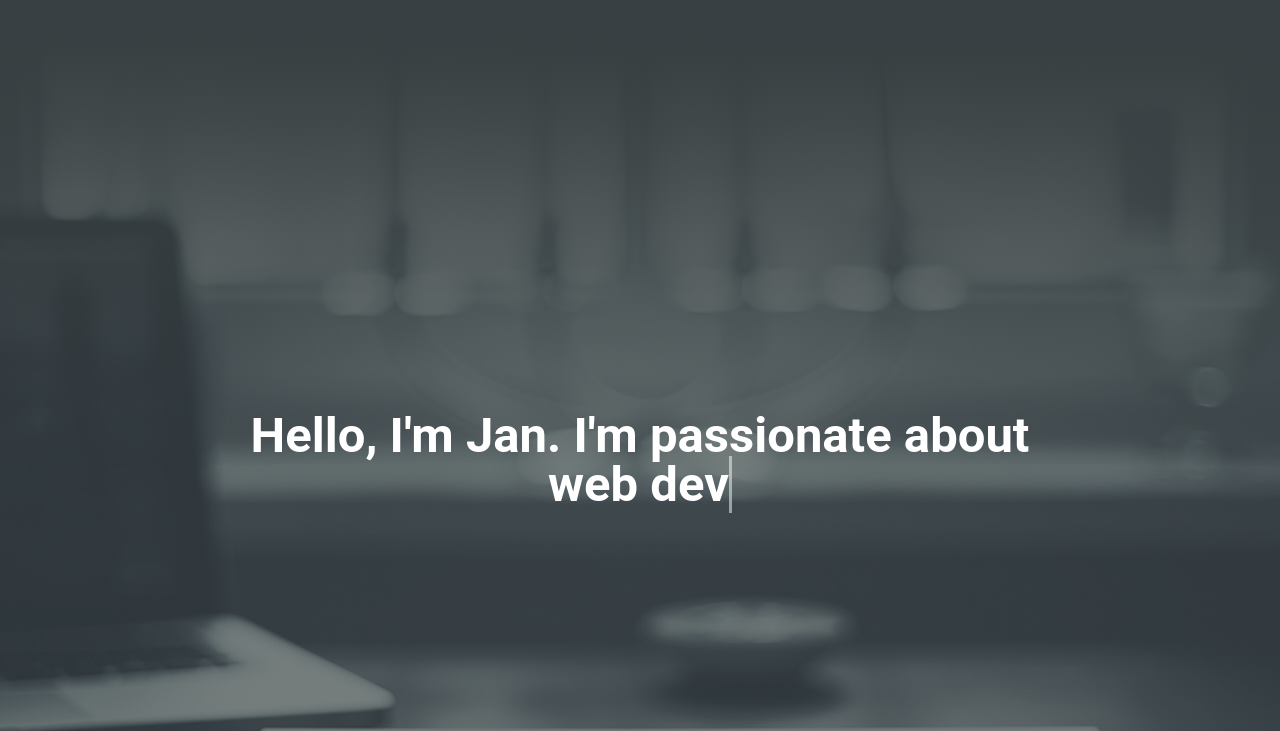
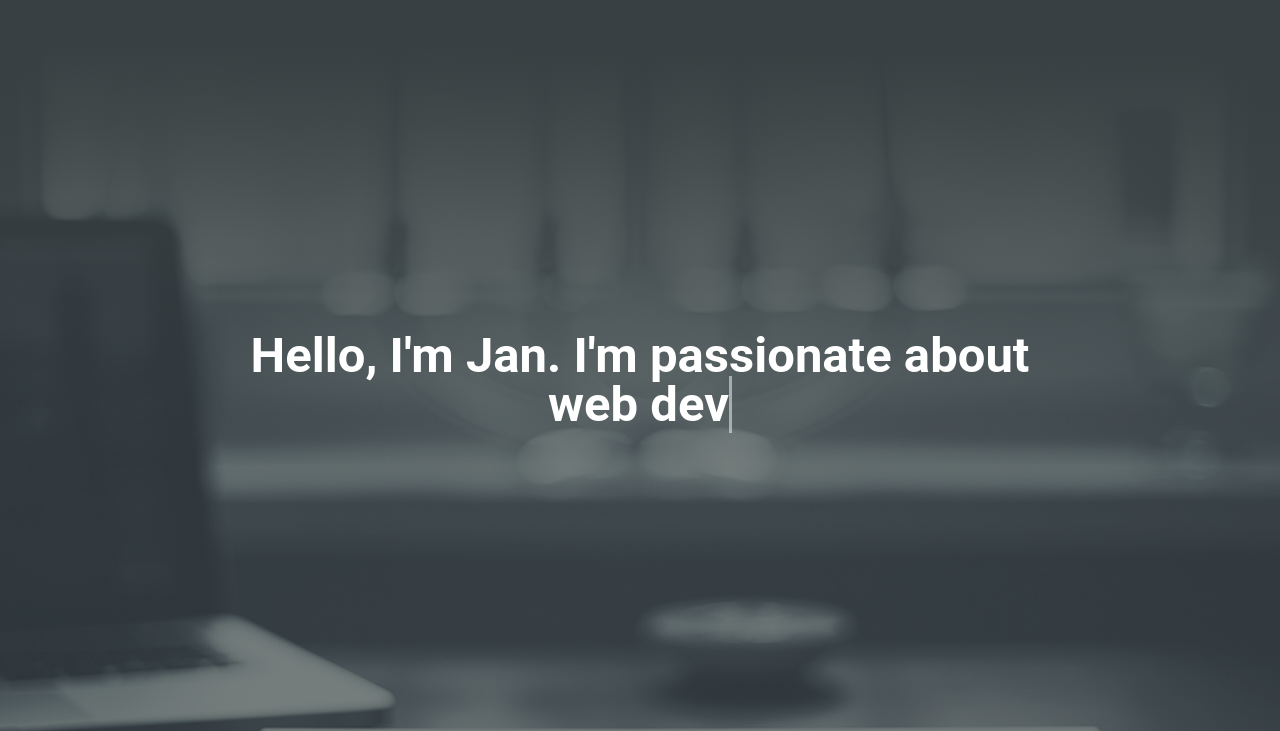
Before and after one commit to JanVanBraeckel/JanVanBraeckel.github.io, a website built with webpack: page index.html in a window 1280 px wide. Shown: the top 731 px of the page. Built offline with nearby package versions, Linux system fonts and the light colour scheme.

Commit message:
Center text

```diff
--- a/app.bundle.css
+++ b/app.bundle.css
@@ -99,7 +99,8 @@ html {
     display: table-cell;
     vertical-align: middle;
     z-index: 10;
-    position: relative; }
+    position: relative;
+    padding-bottom: 20vh; }
   .landing .typewriter .wrap:after {
     border-right: .08em solid #fff;
     animation: cd-pulse 1s infinite;
--- a/src/styles/sheets/_landing.scss
+++ b/src/styles/sheets/_landing.scss
@@ -41,6 +41,7 @@
     vertical-align: middle;
     z-index: 10;
     position: relative;
+    padding-bottom: 20vh;
   }
 
   .typewriter .wrap:after {
```
